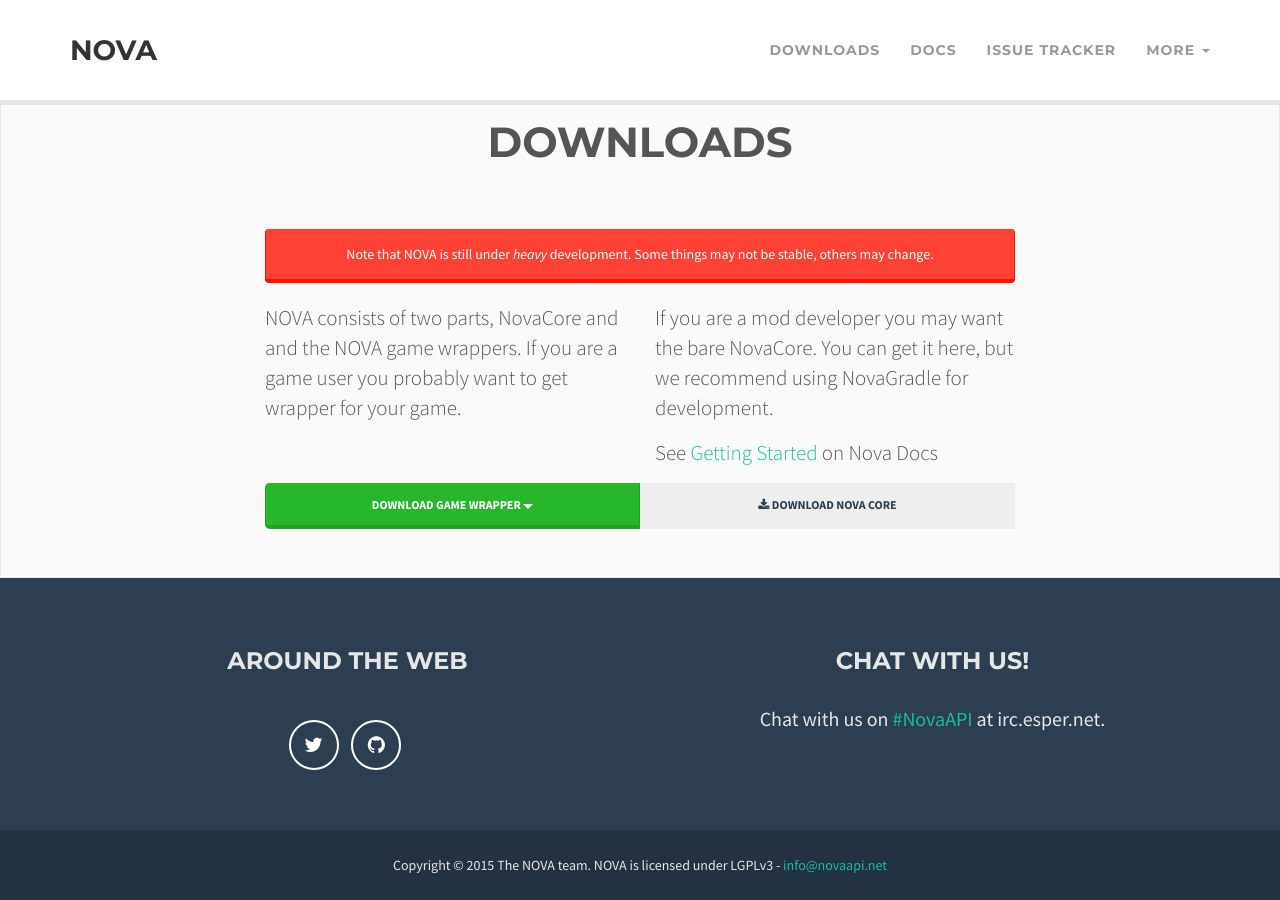
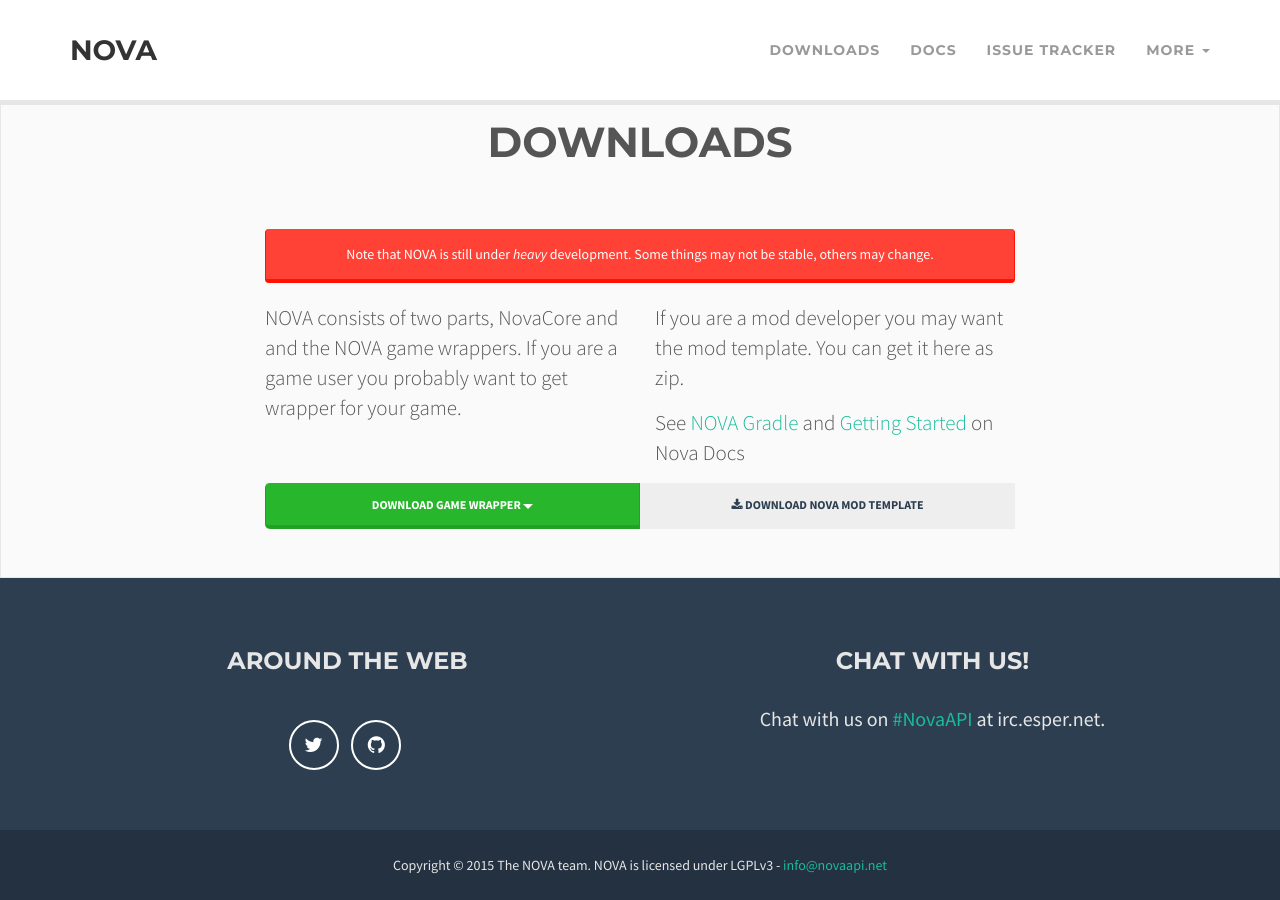
Before and after one commit to NOVA-Team/nova-team.github.io, a Jekyll site: the page built from index.html, in a window 1280 px wide and 900 px high, scrolled down 1028 px. Built offline with Jekyll 4.4.1, drawn with Linux system fonts in a browser that asks for light colours; nearby versions of some CDN libraries; library files that are not in the unit come from our copies; Markdown is read by kramdown in place of the engine named in the settings.

Commit message:
Nova tamplate zip link instead of NovaCore
Signed-off-by: Łukasz Magiera <magik6k@gmail.com>

```diff
--- a/_includes/nav.html
+++ b/_includes/nav.html
@@ -36,6 +36,9 @@
                             <a href="http://ci.novaapi.net/">Jenkins</a>
                         </li>
                         <li>
+                            <a href="http://ci.novaapi.net/job/NOVA-Core/javadoc/">Javadoc</a>
+                        </li>
+                        <li>
                             <a href="https://waffle.io/NOVA-Team/NOVA-Core">Waffle</a>
                         </li>
 					</ul>
--- a/index.html
+++ b/index.html
@@ -74,8 +74,11 @@
 			</div>
 
 			<div class="col-lg-4">
-				<p>If you are a mod developer you may want the bare NovaCore. You can get it here, but we recommend using NovaGradle for development.</p>
-				<p>See <a href="/docs/Mod%20Development/Getting%20Started/" class="nova-link">Getting Started</a> on Nova Docs</p>
+				<p>If you are a mod developer you may want the mod template. You can get it here as zip.</p>
+				<p>
+					See <a href="/docs/Mod%20Development/NOVA%20Gradle/" class="nova-link">NOVA Gradle</a> and
+					<a href="/docs/Mod%20Development/Getting%20Started/" class="nova-link">Getting Started</a> on Nova Docs
+				</p>
 			</div>
 
 			<div class="col-lg-8 col-lg-offset-2 text-center">
@@ -104,8 +107,8 @@
 							</li>
 						</ul>
 					</div>
-					<a href="http://ci.novaapi.net/job/NOVA-Core/lastSuccessfulBuild/artifact/build/libs/NovaCore-0.1.0-SNAPSHOT.jar" class="btn btn-lg nova-core">
-						<i class="fa fa-download"></i> Download NOVA Core
+					<a href="https://github.com/NOVA-Team/NOVA-Template/archive/master.zip" class="btn btn-lg nova-core">
+						<i class="fa fa-download"></i> Download NOVA Mod Template
 					</a>
 				</div>
 			</div>
```
